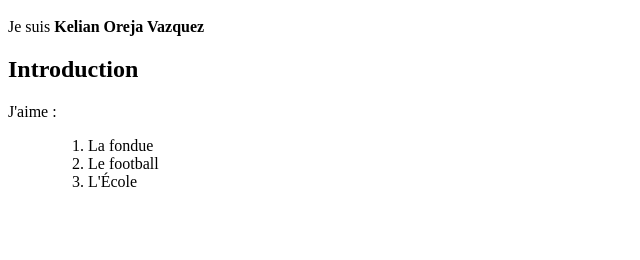
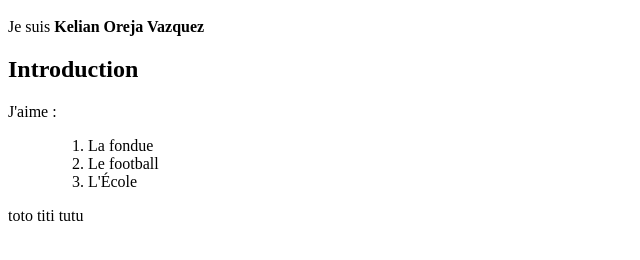
Before and after one commit to Keeeeeeelian/helloworld, a plain HTML site: page index.html in a window 1280 px wide. Shown: the part 48-308 px from the top of the page, without its empty margins (0-640 px from the left). Drawn offline with Linux system fonts and the light colour scheme.

Commit message:
ajout paragraphe

```diff
--- a/index.html
+++ b/index.html
@@ -9,3 +9,4 @@
     <li>L'École</li>
   </ol>
 </ul>
+<p>toto titi tutu</p>
```
